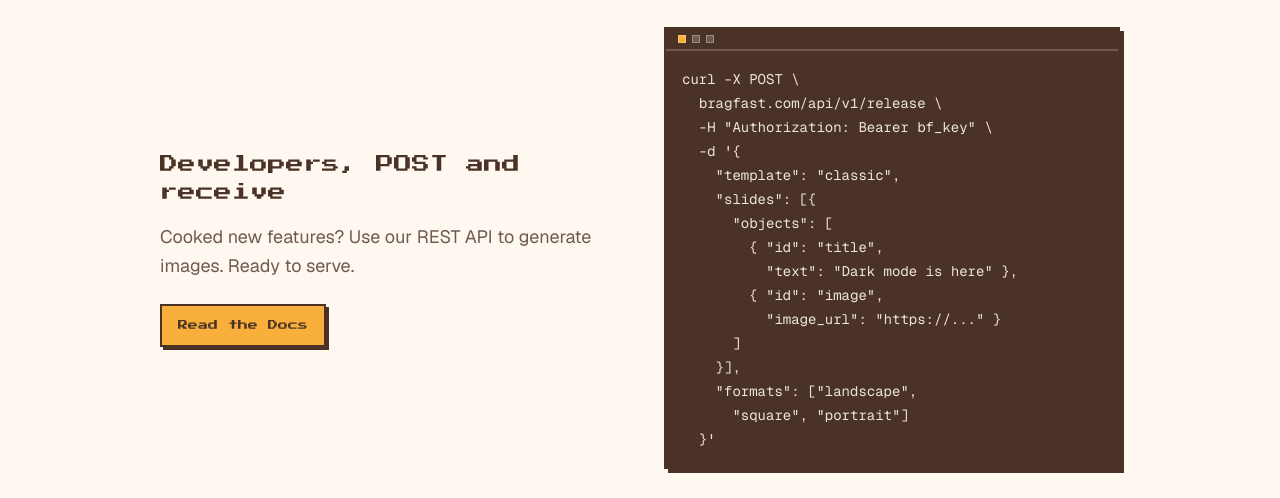
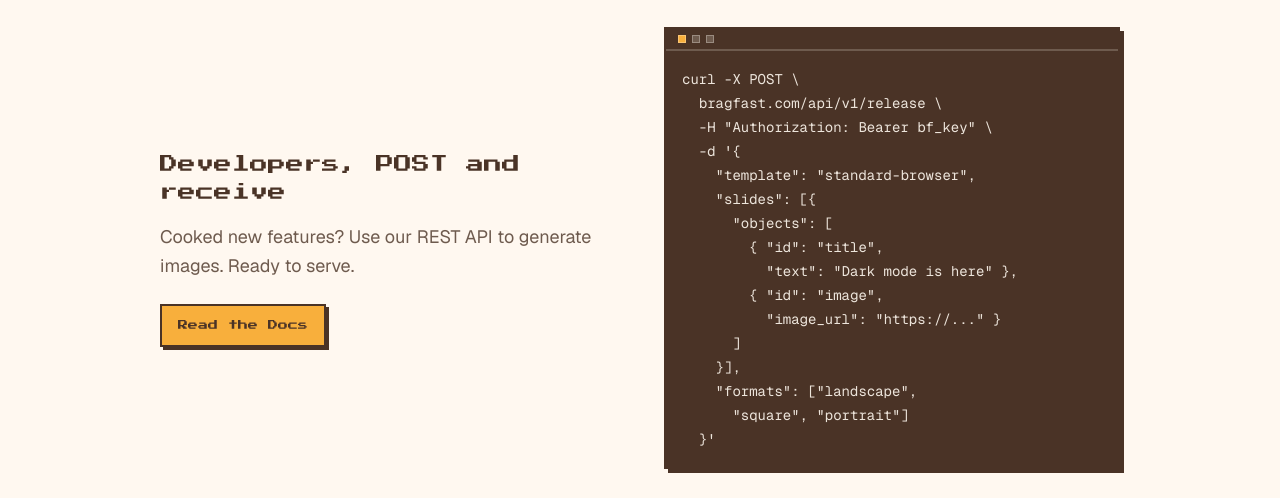
Before and after one commit to rob-vb/bragfast, a Next.js app: page / in a window 1280 px wide. Shown: the part 747-1245 px from the top of the page. Built offline with nearby package versions, Linux system fonts and the light colour scheme.

Commit message:
docs: update homepage curl example with new template slug

```diff
--- a/src/app/page.tsx
+++ b/src/app/page.tsx
@@ -147,7 +147,7 @@ export default function Home() {
   bragfast.com/api/v1/release \\
   -H "Authorization: Bearer bf_key" \\
   -d '{
-    "template": "classic",
+    "template": "standard-browser",
     "slides": [{
       "objects": [
         { "id": "title",
```
